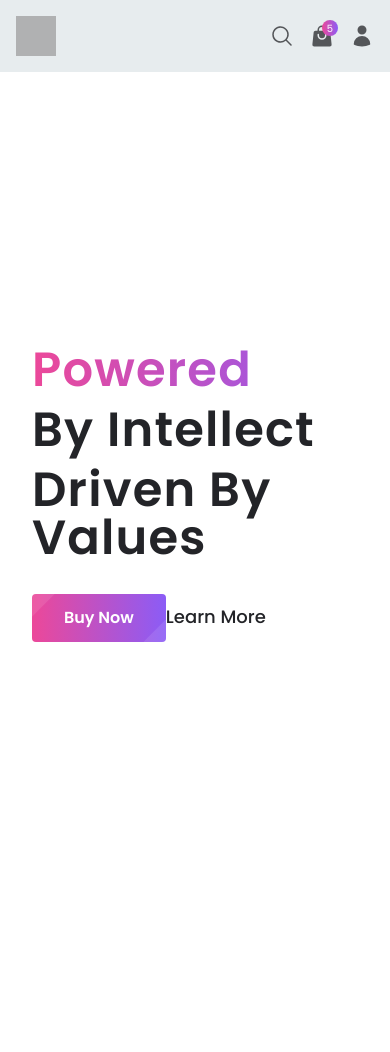
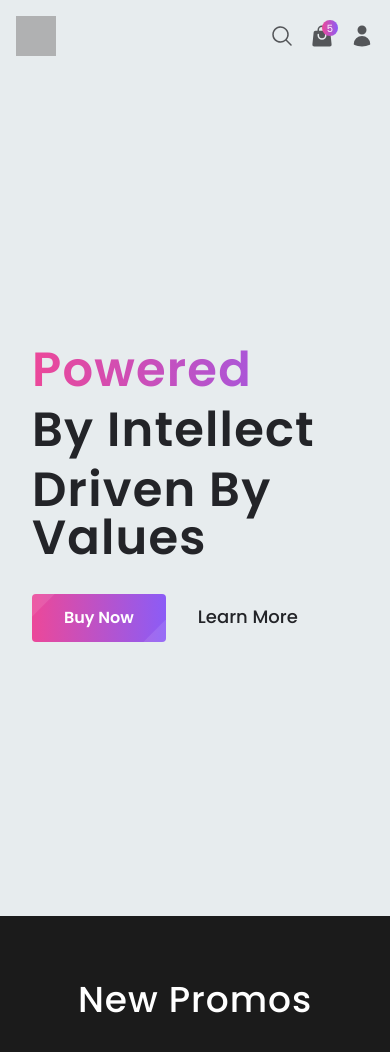
Before and after one commit to taimoorM/nextjs-ecomm, a Next.js app: page / in a window 390 px wide. Shown: the top 1052 px of the page. Before the commit the page ends 916 px from the top, so only its background shows below. Built offline with nearby package versions, Linux system fonts and the light colour scheme; grey boxes are pictures that could not be loaded.

Commit message:
added promo section and headlessui lib

```diff
--- a/components/Hero.tsx
+++ b/components/Hero.tsx
@@ -12,7 +12,7 @@
           <span className="block">By Intellect</span>
           <span className="block">Driven By Values</span>
         </h2>
-        <div>
+        <div className="space-x-8">
           <Button title="Buy Now" />
           <a className="link">Learn More</a>
         </div>
--- a/package.json
+++ b/package.json
@@ -6,6 +6,7 @@
     "start": "next start"
   },
   "dependencies": {
+    "@headlessui/react": "^1.7.11",
     "@heroicons/react": "^2.0.15",
     "@portabletext/react": "^2.0.1",
     "@sanity/image-url": "^1.0.2",
--- a/pages/index.tsx
+++ b/pages/index.tsx
@@ -13,7 +13,16 @@
       </Head>
       <Header />
       <main>
-        <Hero />
+        <div className="relative h-[200vh] bg-[#e7ecee]">
+          <Hero />
+        </div>
+        <section className="relative z-40 -mt-[100vh] min-h-screen bg-[#1B1B1B]">
+          <div className="space-y-10 py-16">
+            <h2 className="text-center text-4xl font-medium tracking-wide text-white md:text-5xl">
+              New Promos
+            </h2>
+          </div>
+        </section>
       </main>
     </div>
   );
```
Also changed, not shown: 1 other file (tests, documents, lock files or other folders).
